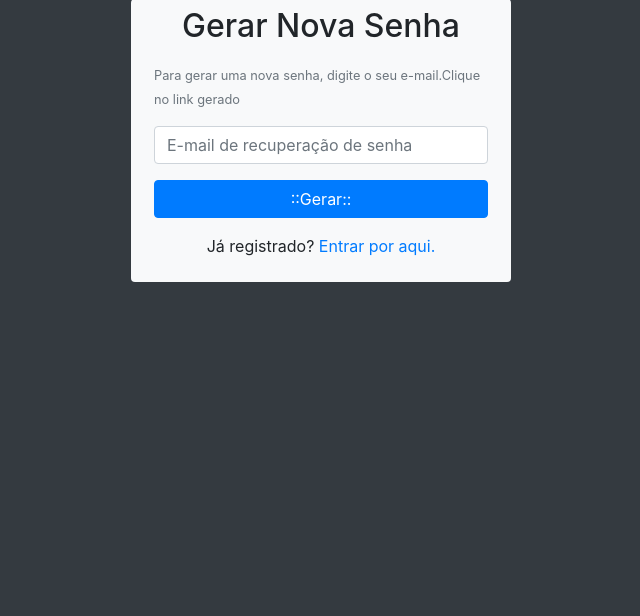
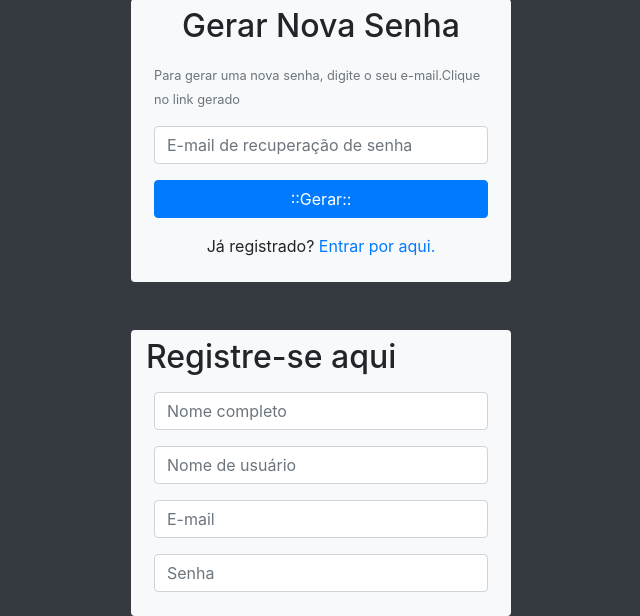
Before and after one commit to Andre-Dalabeneta/login, a PHP site: page /login/ in a window 1280 px wide. Shown: the part 427-1043 px from the top of the page, without its empty margins (319-959 px from the left). Before the commit the page ends 709 px from the top, so only its background shows below. Run offline with PHP 8.4, Linux system fonts and the light colour scheme.

Commit message:
Update index.php

```diff
--- a/index.php
+++ b/index.php
@@ -103,9 +103,7 @@
                     </div>
 
                     <div class="form-group">
-                        <input type="submit" value="::Gerar::"
-                        name="btnGerar" id="btnGerar"
-                        class="btn btn-primary btn-block">
+                        <input type="submit" value="::Gerar::" name="btnGerar" id="btnGerar" class="btn btn-primary btn-block">
                     </div>
 
                     <div class="from-group">
@@ -120,6 +118,37 @@
             </div>
         </section>
         <!-- Fim da Seção de Recuperação de Senha -->
+
+        <!-- Início formulário de cadastro de novos usuários -->
+
+        <section class="row mt-5">
+            <div class="col-lg-4 offset-lg-4 bg-light rounded" id="caixaRegistro">
+                <h2 class="text-container mt-2">Registre-se aqui</h2>
+                <form action="#" method="post" class="p-2" id="formRegistro">
+
+                    <div class="form-group">
+                        <input type="text" name="nomeCompleto" id="nomeCompleto" class="form-control" placeholder="Nome completo">
+                    </div>
+
+                    <div class="form-group">
+                        <input type="text" name="nomeUsuario" id="nomeUsuario" class="form-control" placeholder="Nome de usuário">
+                    </div>
+
+                    <div class="form-group">
+                        <input type="text" name="emailUsuario" id="emailUsuario" class="form-control" placeholder="E-mail">
+                    </div>
+
+                    <div class="form-group">
+                        <input type="password" name="senhaUsuario" id="senhaUsuario"
+                        class="form-control" placeholder="Senha">
+                    </div>
+
+                </form>
+            </div>
+        </section>
+
+        <!-- Final do formulário de cadastro de novos usuários -->
+
     </main>
 
     <!-- Optional JavaScript -->
```
